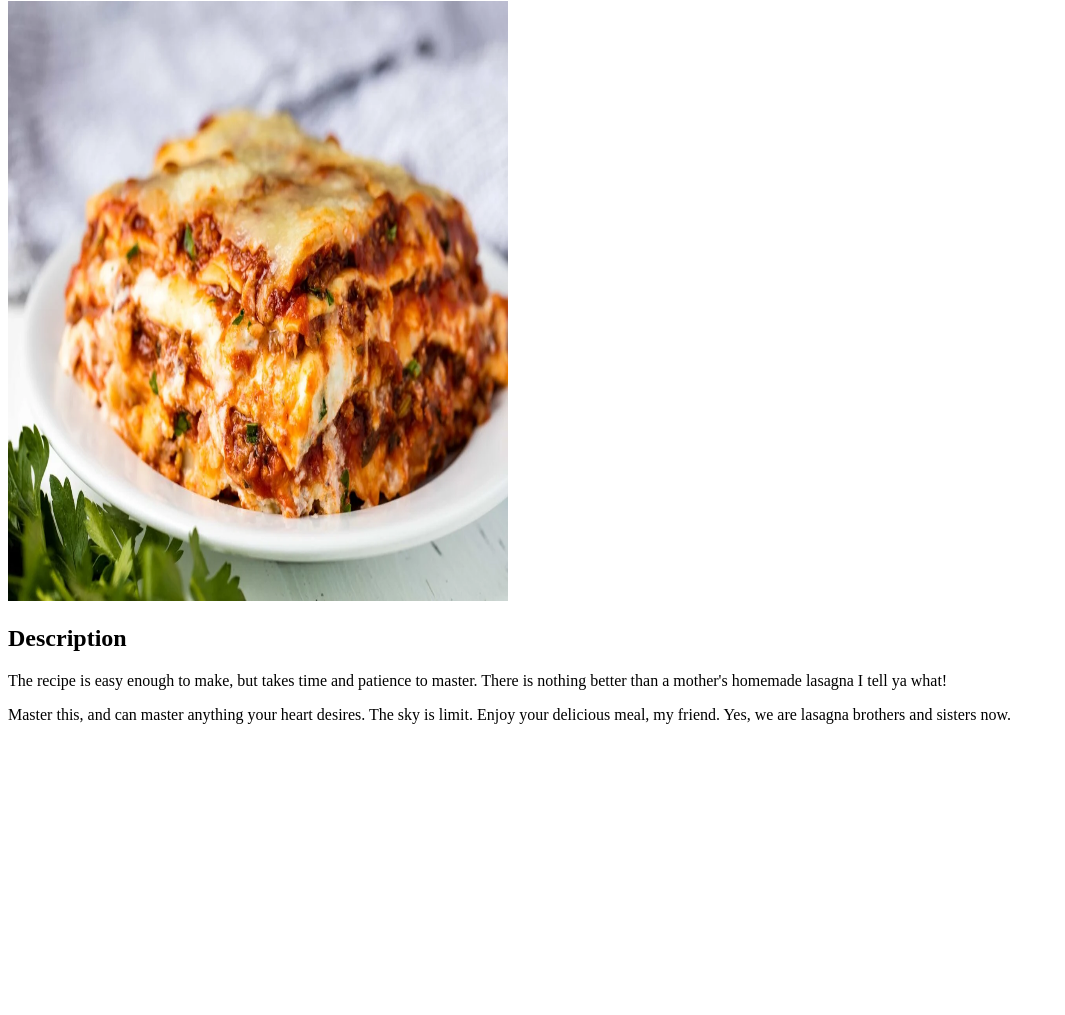
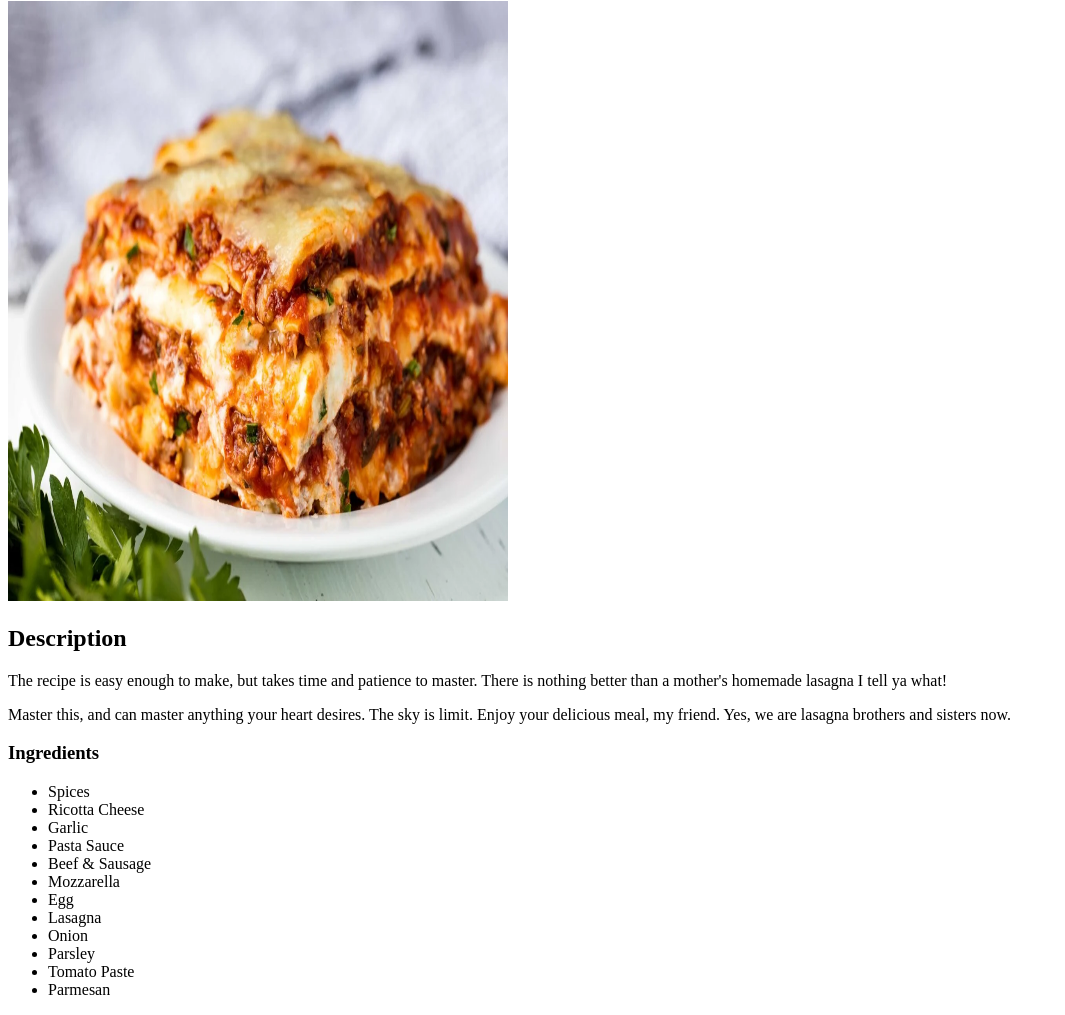
Before and after one commit to hiticasj/odins-recipes2, a plain HTML site: page recipes/lasagna.html in a window 1280 px wide. Shown: the part 79-1094 px from the top of the page, without its empty margins (0-1065 px from the left). Before the commit the page ends 819 px from the top, so only its background shows below. Drawn offline with Linux system fonts and the light colour scheme.

Commit message:
Added Ingredients h3 and ul

```diff
--- a/recipes/lasagna.html
+++ b/recipes/lasagna.html
@@ -9,8 +9,25 @@
 <body>
     <h1>Lasagna Recipe</h1>
     <img src="lasagna_pic2.jpg" alt="Lasagna Pic" width="500" height="600">
+
     <h2>Description</h2>
     <p>The recipe is easy enough to make, but takes time and patience to master. There is nothing better than a mother's homemade lasagna I tell ya what!</p>
     <p>Master this, and can master anything your heart desires. The sky is limit. Enjoy your delicious meal, my friend. Yes, we are lasagna brothers and sisters now.</p>
+
+    <h3>Ingredients</h3>
+    <ul>
+        <li>Spices</li>
+        <li>Ricotta Cheese</li>
+        <li>Garlic</li>
+        <li>Pasta Sauce</li>
+        <li>Beef & Sausage</li>
+        <li>Mozzarella</li>
+        <li>Egg</li>
+        <li>Lasagna</li>
+        <li>Onion</li>
+        <li>Parsley</li>
+        <li>Tomato Paste</li>
+        <li>Parmesan</li>
+    </ul>
 </body>
 </html>
```
